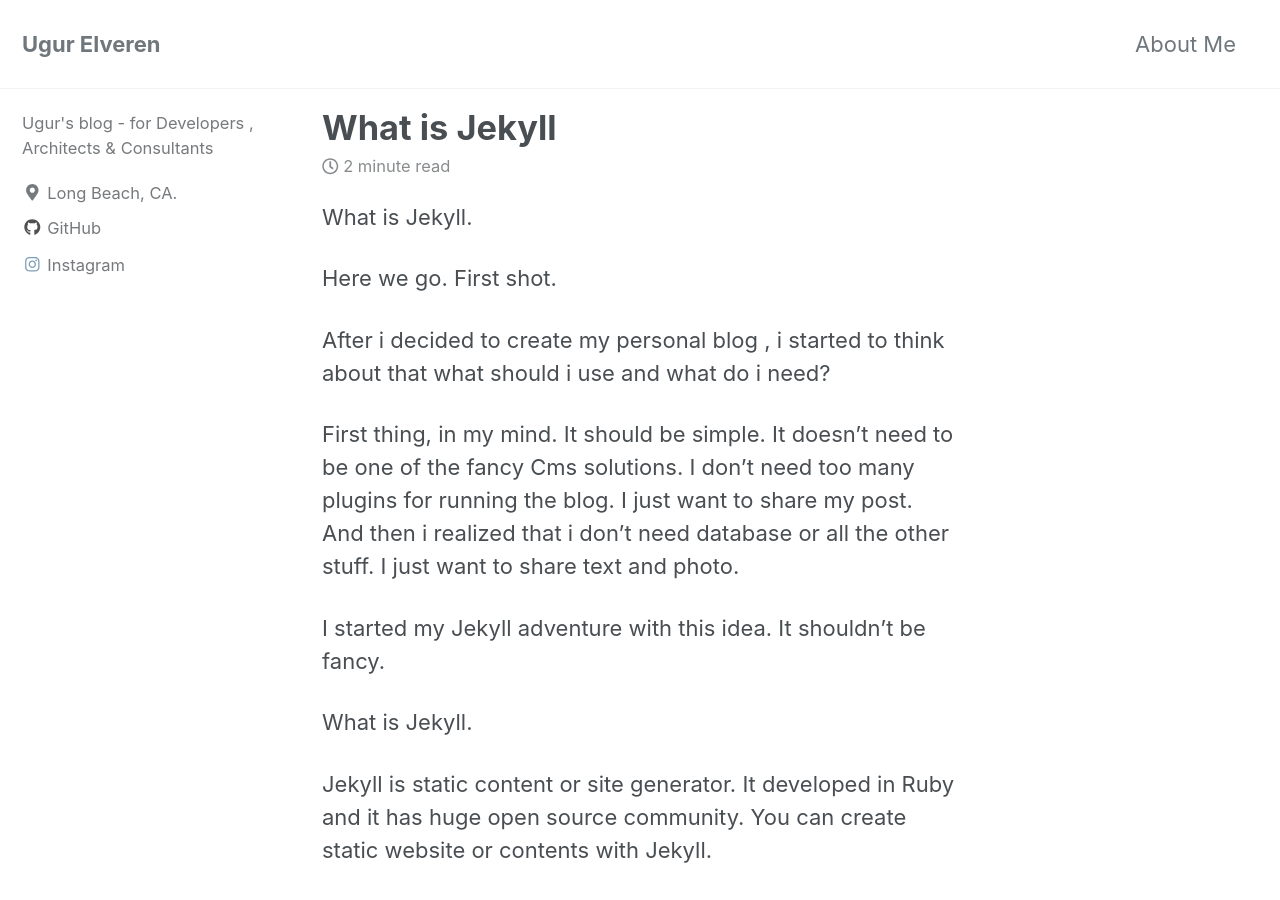
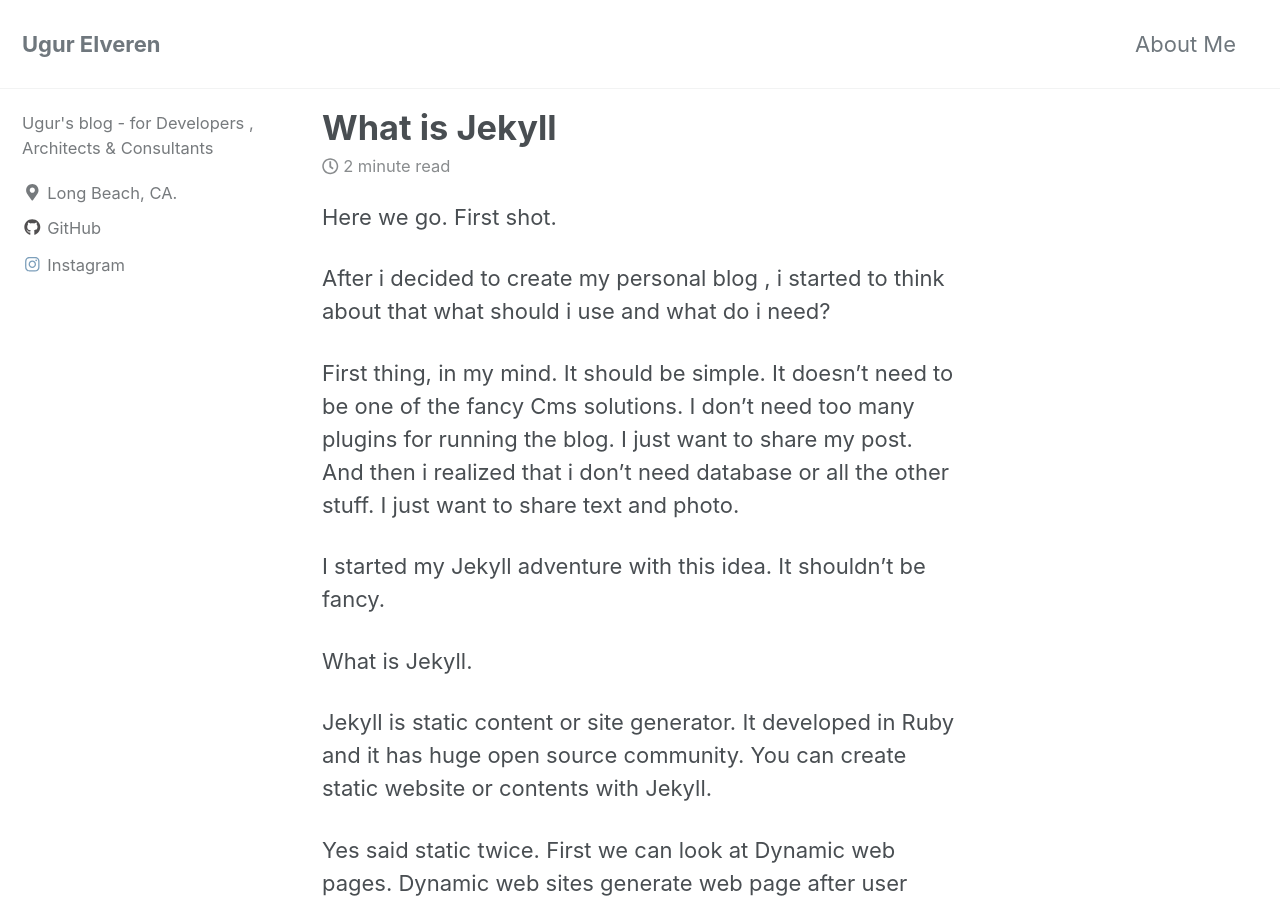
Before and after one commit to ugurelveren/ugurelveren.github.io, a Jekyll site: the page built from _posts/2019-10-02-what-is-jekyll.md, in a window 1280 px wide and 900 px high. Built offline with Jekyll 4.4.1, drawn with Linux system fonts in a browser that asks for light colours; cached includes are drawn as plain includes; nearby versions of some CDN libraries.

Commit message:
removed unnecessary lines

```diff
--- a/_posts/2019-10-02-what-is-jekyll.md
+++ b/_posts/2019-10-02-what-is-jekyll.md
@@ -7,8 +7,6 @@ comments: null
 share: true
 related: true
 ---
-
-What is Jekyll.
 
 Here we go. First shot.
 
```
